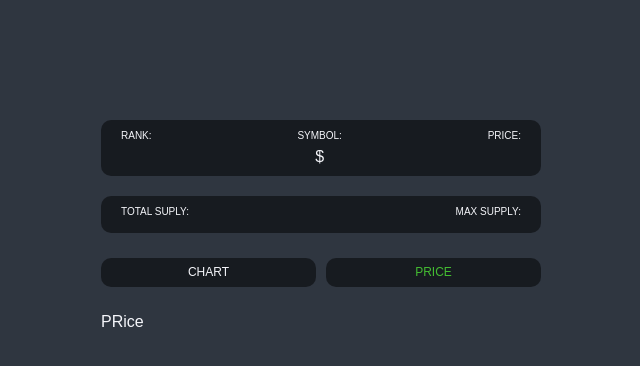
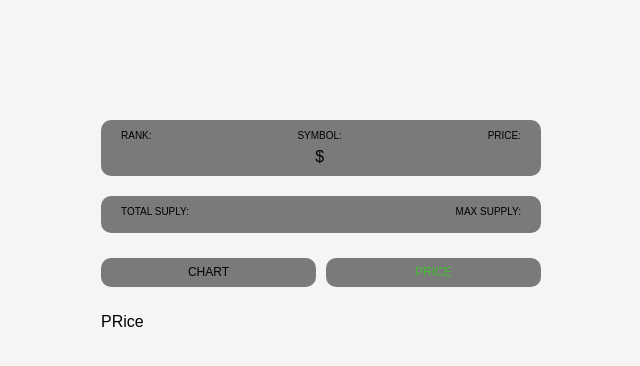
Before and after one commit to Hun5LEE/coin-traker, a React (Create React App) app: page /1/price in a window 1280 px wide. Shown: the top 366 px of the page, without its empty margins (319-959 px from the left). Built offline with nearby package versions, Linux system fonts and the light colour scheme; no server answers.

Commit message:
dark mode 기능추가

```diff
--- a/package.json
+++ b/package.json
@@ -19,6 +19,7 @@
     "react-query": "^3.39.3",
     "react-router-dom": "^6.11.2",
     "react-scripts": "5.0.1",
+    "recoil": "^0.7.7",
     "styled-components": "^6.0.0-rc.2",
     "typescript": "^4.9.5",
     "web-vitals": "^2.1.4"
--- a/src/App.tsx
+++ b/src/App.tsx
@@ -3,11 +3,15 @@
 
 import { Routes, Route } from "react-router-dom";
 import { createGlobalStyle } from "styled-components";
+import { ReactQueryDevtools } from "react-query/devtools";
+import { ThemeProvider } from "styled-components";
+import { darkTheme, lightTheme } from "./theme";
 import Coins from "./pages/Coins";
 import Coin from "./pages/Coin";
 import Chart from "./pages/Chart";
 import Price from "./pages/Price";
-import { ReactQueryDevtools } from "react-query/devtools";
+import { useRecoilValue } from "recoil";
+import { isDarkAtom } from "./atoms";
 
 const GlobalStyle = createGlobalStyle`
 @import url('https://fonts.googleapis.com/css2?family=Caveat:wght@600&family=Noto+Sans+KR&family=Source+Sans+Pro:wght@300;400&family=Square+Peg&family=Vina+Sans&display=swap');
@@ -63,6 +67,7 @@ body{
   background-color: ${(props) => props.theme.bgColor};
   color: ${(props) => props.theme.textColor};
 	line-height: 1.2;
+  transition: background-color 0.5s;
 }
 a {
   text-decoration:  none;
@@ -71,8 +76,11 @@ a {
 `;
 
 function Root() {
+  const isDark = useRecoilValue(isDarkAtom);
   return (
     <>
+      <ThemeProvider theme={isDark ? darkTheme : lightTheme}>
+        {/* <button onClick={handleDark}>Switch</button> */}
         <GlobalStyle />
         <Routes>
           <Route path="/" element={<Coins />} />
@@ -82,6 +90,7 @@ function Root() {
           </Route>
         </Routes>
         <ReactQueryDevtools initialIsOpen={true} />
+      </ThemeProvider>
     </>
   );
 }
--- /dev/null
+++ b/src/atoms.ts
@@ -0,0 +1,6 @@
+import { atom } from "recoil";
+
+export const isDarkAtom = atom({
+  key: "isDarkAtom",
+  default: false,
+});
--- a/src/index.tsx
+++ b/src/index.tsx
@@ -1,10 +1,8 @@
-import React from "react";
 import ReactDOM from "react-dom/client";
 import App from "./App";
-import { ThemeProvider } from "styled-components";
-import { theme } from "./theme";
 import { BrowserRouter } from "react-router-dom";
 import { QueryClient, QueryClientProvider } from "react-query";
+import { RecoilRoot } from "recoil";
 
 const queryClient = new QueryClient();
 
@@ -12,11 +10,11 @@ const root = ReactDOM.createRoot(
   document.getElementById("root") as HTMLElement
 );
 root.render(
-  <QueryClientProvider client={queryClient}>
-    <BrowserRouter>
-      <ThemeProvider theme={theme}>
+  <RecoilRoot>
+    <QueryClientProvider client={queryClient}>
+      <BrowserRouter>
         <App />
-      </ThemeProvider>
-    </BrowserRouter>
-  </QueryClientProvider>
+      </BrowserRouter>
+    </QueryClientProvider>
+  </RecoilRoot>
 );
--- a/src/pages/Chart.tsx
+++ b/src/pages/Chart.tsx
@@ -2,6 +2,8 @@ import { useQuery } from "react-query";
 import { useParams } from "react-router-dom";
 import { fetchCoinHistory } from "../api";
 import ApexCharts from "react-apexcharts";
+import { useRecoilValue } from "recoil";
+import { isDarkAtom } from "../atoms";
 
 type TCoin = string;
 
@@ -18,7 +20,6 @@ interface ICoinHistory {
 
 export default function Chart() {
   const { coinId } = useParams<TCoin>();
-
   const { isLoading, data } = useQuery<ICoinHistory[]>(
     ["ohlcv", coinId],
     () => fetchCoinHistory(coinId),
@@ -26,6 +27,7 @@ export default function Chart() {
       refetchInterval: 10000,
     }
   );
+  const isDark = useRecoilValue(isDarkAtom);
 
   return (
     <h1>
@@ -41,7 +43,7 @@ export default function Chart() {
             },
           ]}
           options={{
-            theme: { mode: "dark" },
+            theme: { mode: isDark ? "light" : "dark" },
             chart: {
               height: 300,
               width: 500,
--- a/src/pages/Coin.tsx
+++ b/src/pages/Coin.tsx
@@ -200,7 +200,7 @@ export default function Coin() {
             </OverviewItem>
             <OverviewItem>
               <span>Price:</span>
-              <span>{priceData?.quotes.USD.price.toFixed(3)}</span>
+              <span>{priceData?.quotes?.USD?.price?.toFixed(3)}</span>
             </OverviewItem>
           </Overview>
           <Description>{infoData?.description}</Description>
--- a/src/pages/Coins.tsx
+++ b/src/pages/Coins.tsx
@@ -7,6 +7,8 @@ import { Link } from "react-router-dom";
 import { styled } from "styled-components";
 import { fetchCoins } from "../api";
 import { Helmet } from "react-helmet";
+import { useSetRecoilState } from "recoil";
+import { isDarkAtom } from "../atoms";
 
 const Container = styled.div`
   padding: 0px 20px;
@@ -24,10 +26,12 @@ const Header = styled.header`
 const CoinList = styled.ul``;
 
 const Coin = styled.li`
-  background-color: white;
-  color: ${(props) => props.theme.bgColor};
+  background-color: ${(props) => props.theme.cardBgColor};
+  color: ${(props) => props.theme.textColor};
   border-radius: 15px;
   margin-bottom: 10px;
+  border: 1px solid white;
+  transition: all 0.5s;
   a {
     display: flex;
     align-items: center;
@@ -44,6 +48,7 @@ const Coin = styled.li`
 const Title = styled.h1`
   font-size: 3rem;
   color: ${(props) => props.theme.accentColor};
+  transition: all 0.5s;
 `;
 
 const Loader = styled.div`
@@ -68,6 +73,9 @@ interface ICoin {
 export default function Coins() {
   const { isLoading, data } = useQuery<ICoin[]>("allCoins", fetchCoins);
 
+  const setDarkAtom = useSetRecoilState(isDarkAtom);
+  const handleDarkAtom = () => setDarkAtom((prev) => !prev);
+
   return (
     <Container>
       <Helmet>
@@ -75,6 +83,7 @@ export default function Coins() {
       </Helmet>
       <Header>
         <Title>코인</Title>
+        <button onClick={handleDarkAtom}>On / Off</button>
       </Header>
       {isLoading ? (
         <Loader>Loading...</Loader>
--- a/src/styled.d.ts
+++ b/src/styled.d.ts
@@ -5,5 +5,6 @@ declare module "styled-components" {
     textColor: string;
     bgColor: string;
     accentColor: string;
+    cardBgColor: string;
   }
 }
--- a/src/theme.ts
+++ b/src/theme.ts
@@ -1,7 +1,15 @@
 import { DefaultTheme } from "styled-components/dist/types";
 
-export const theme: DefaultTheme = {
+export const darkTheme: DefaultTheme = {
   bgColor: "#2f3640",
-  textColor: "#f5f6fa",
+  textColor: "white",
   accentColor: "#44bd32",
+  cardBgColor: "transparent",
 };
+
+export const lightTheme: DefaultTheme = {
+  bgColor: "whitesmoke",
+  textColor: "black",
+  accentColor: "#44bd32",
+  cardBgColor: "white",
+};
```
Also changed, not shown: 1 other file (tests, documents, lock files or other folders). Lines whose indentation alone changed are shown as unchanged.
